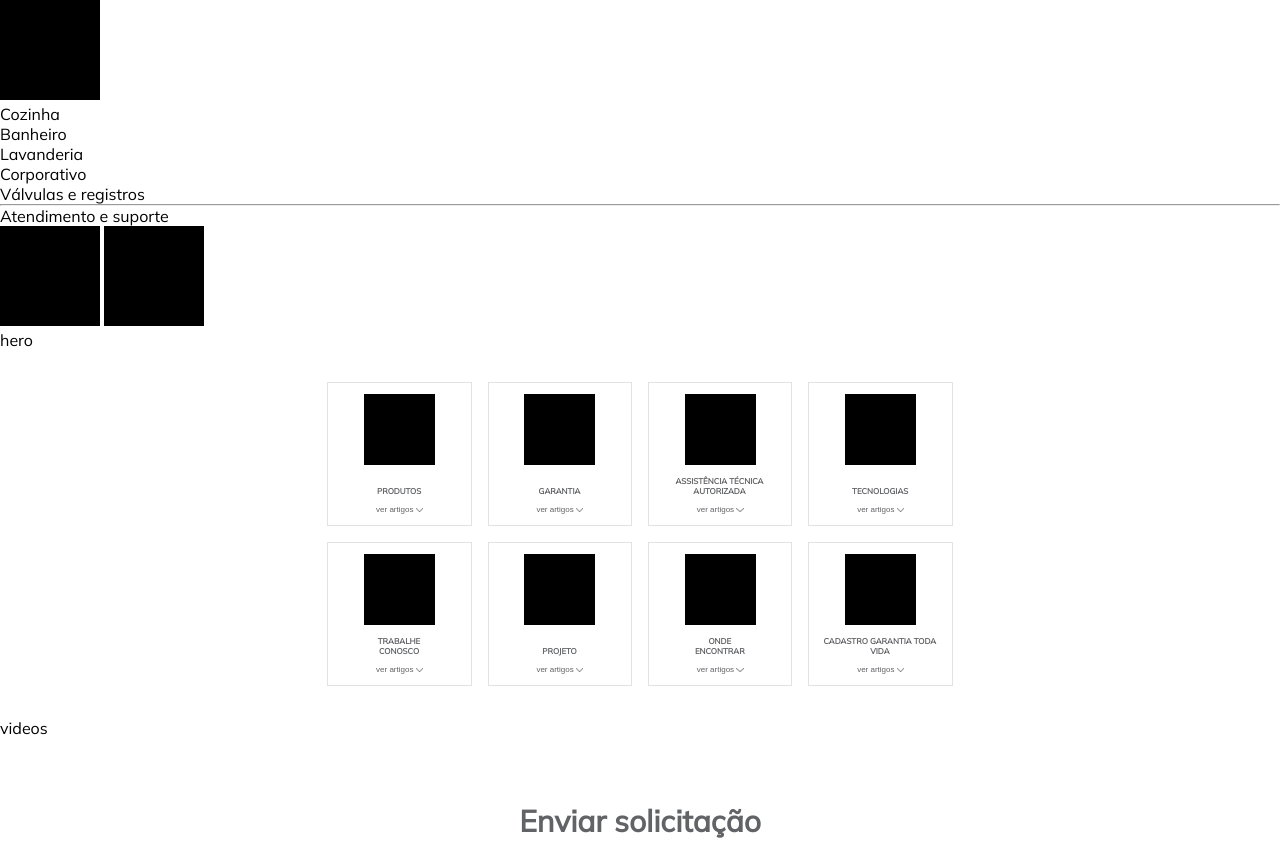
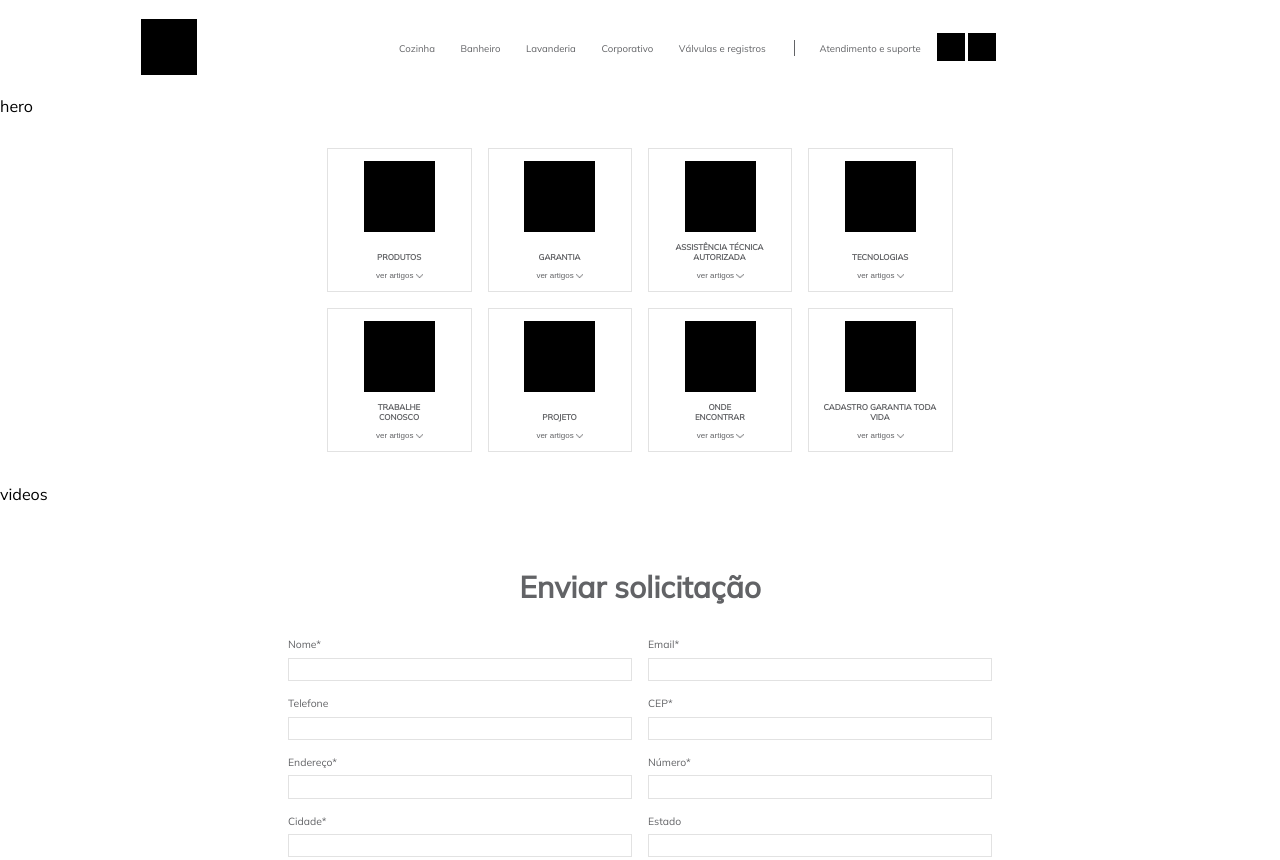
Before and after one commit to JessicaDSL/coaktionproject, a website: page index.html in a window 1280 px wide. Shown: the top 860 px of the page. Drawn offline with Linux system fonts and the light colour scheme.

Commit message:
styled: create style for header

```diff
--- a/styles.css
+++ b/styles.css
@@ -33,7 +33,64 @@ body {
   width: 100%;
 }
 
+/*--- HEADER ---*/
+
+.header {
+  display: flex;
+  justify-content: center;
+  margin: 1.2rem 0;
+}
+
+.container {
+  width: 78%;
+  display: flex;
+  align-items: center;
+  justify-content: space-between;
+  font-size: 0.6rem;
+}
+
+.nav {
+  display: flex;
+  align-items: center;
+  color: #626366;
+}
+
+.image {
+  align-items: center;
+}
+
+.image img {
+  width: 100%;
+  height: 3.5rem;
+}
+
+.header hr {
+  background-color: #626366;
+  border: none;
+  width: 1px;
+  height: 1rem;
+  margin: 0 1.5rem 0 1rem;
+}
+
+.header ul {
+  display: flex;
+}
+
+.nav ul li {
+  padding: 0 .8rem;
+}
+
+.links {
+  padding: 0 0 0 1rem;
+}
+
+.links a img{
+  width: 14%;
+}
+
+
 /*--- MENU ---*/
+
 
 .menu {
   display: flex;
@@ -98,12 +155,12 @@ body {
 
 .form input {
   border: 1px solid #e2e2e2;
-  padding: .2rem 0;
+  padding: 0.2rem 0;
 }
 
 .form label {
-  font-size: .65rem;
-  padding: 0 0 .4rem 0;
+  font-size: 0.65rem;
+  padding: 0 0 0.4rem 0;
 }
 
 .form h1 {
@@ -129,14 +186,13 @@ body {
   border: 1.2px solid #00aae2;
   color: #00aae2;
   font-family: Mulish-Bold;
-  padding: .8rem 1.4rem;
+  padding: 0.8rem 1.4rem;
   margin: 1.8rem 0;
 }
 
 .gridsize {
   display: flex;
 }
-
 
 /*--- FOOTER ---*/
 
```
